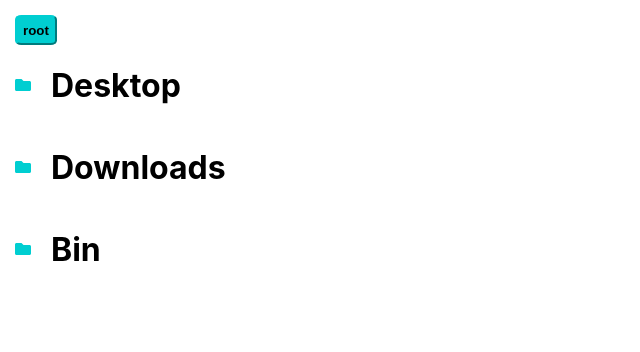
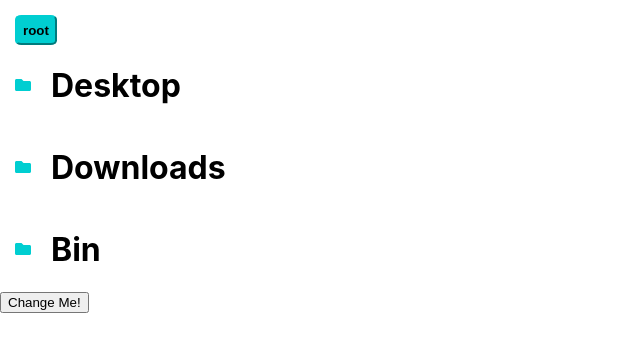
Before and after one commit to PeterBrw/file-manager, a React (Create React App) app: page / in a window 1280 px wide. Shown: the top 352 px of the page, without its empty margins (0-640 px from the left). Built offline with nearby package versions, Linux system fonts and the light colour scheme.

Commit message:
using-context

```diff
--- a/src/App.js
+++ b/src/App.js
@@ -1,14 +1,40 @@
-import React from "react";
+import React, { Component } from "react";
 import "./App.css";
 
-import ListDirectory from "./components/list-directory/list-directory.component"
+import { MyContext, display } from "./context/display.context";
 
-function App() {
-    return (
-        <div className="App">
-            <ListDirectory />
-        </div>
-    );
+import ListDirectory from "./components/list-directory/list-directory.component";
+
+class App extends Component {
+    constructor() {
+        super();
+        this.state = {
+            view: display
+        };
+    }
+
+    onClickContext = () => {
+        this.setState({
+            view: {
+                row: !this.state.view.row
+            }
+        });
+    };
+
+    render() {
+        return (
+            <div className="App">
+                <MyContext.Provider value={this.state.view}>
+                    <ListDirectory />
+                </MyContext.Provider>
+                <button onClick={this.onClickContext}>Change Me!</button>
+            </div>
+        );
+    }
 }
 
 export default App;
+
+// const onClick = () => {
+//     display = { row: !display.row };
+// };
--- a/src/components/list-directory/list-directory.component.jsx
+++ b/src/components/list-directory/list-directory.component.jsx
@@ -7,6 +7,7 @@ import { Directory } from "../directory/directory.component";
 import BackButton from "../back-button/back-button.component";
 
 import { returnChildren, returnName } from "../../return-children";
+import { MyContext } from "../../context/display.context";
 
 class ListDirectory extends Component {
     constructor(props) {
@@ -58,7 +59,13 @@ class ListDirectory extends Component {
     render() {
         let { data, path, name } = this.state;
         return (
-            <div className="list-directory">
+            <MyContext.Consumer>
+                {({ row }) => {
+                    let classNameList = row
+                        ? "list-directory-row"
+                        : "list-directory-column";
+                    return (
+                        <div className={classNameList}>
                             {path.length > 0 ? (
                                 <BackButton
                                     onBackClick={this.onBackClick}
@@ -76,6 +83,9 @@ class ListDirectory extends Component {
                             ))}
                         </div>
                     );
+                }}
+            </MyContext.Consumer>
+        );
     }
 }
 
--- a/src/components/list-directory/list-directory.styles.css
+++ b/src/components/list-directory/list-directory.styles.css
@@ -1,4 +1,9 @@
-.list-directory {
+.list-directory-row {
+    display: flex;
+    flex-direction: row;
+}
+
+.list-directory-column {
     display: flex;
     flex-direction: column;
 }
--- /dev/null
+++ b/src/context/display.context.js
@@ -0,0 +1,7 @@
+import React from "react";
+
+export const display = {
+    row: false
+};
+
+export const MyContext = React.createContext(); // we can pass display as a default value
```
Lines whose indentation alone changed are shown as unchanged.
